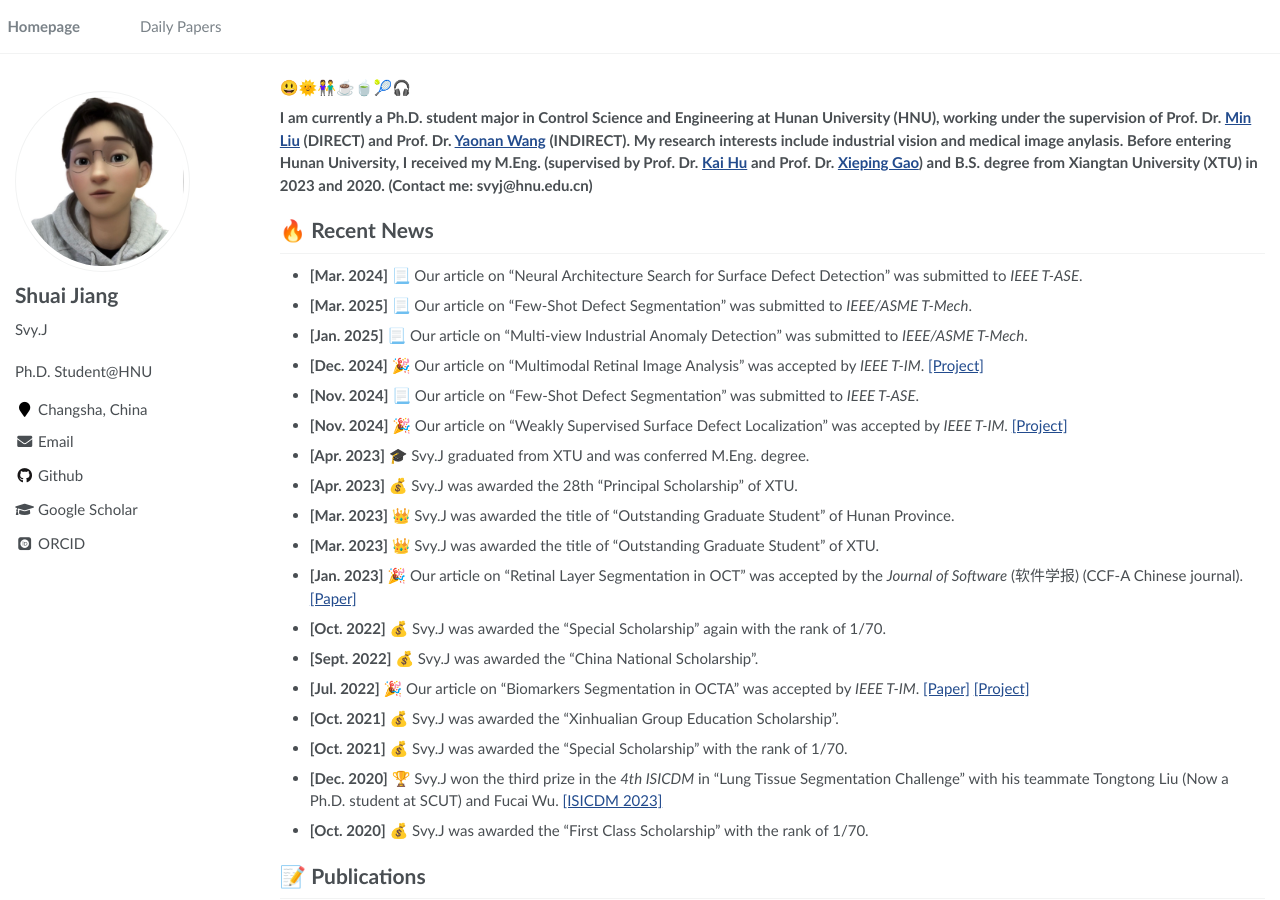
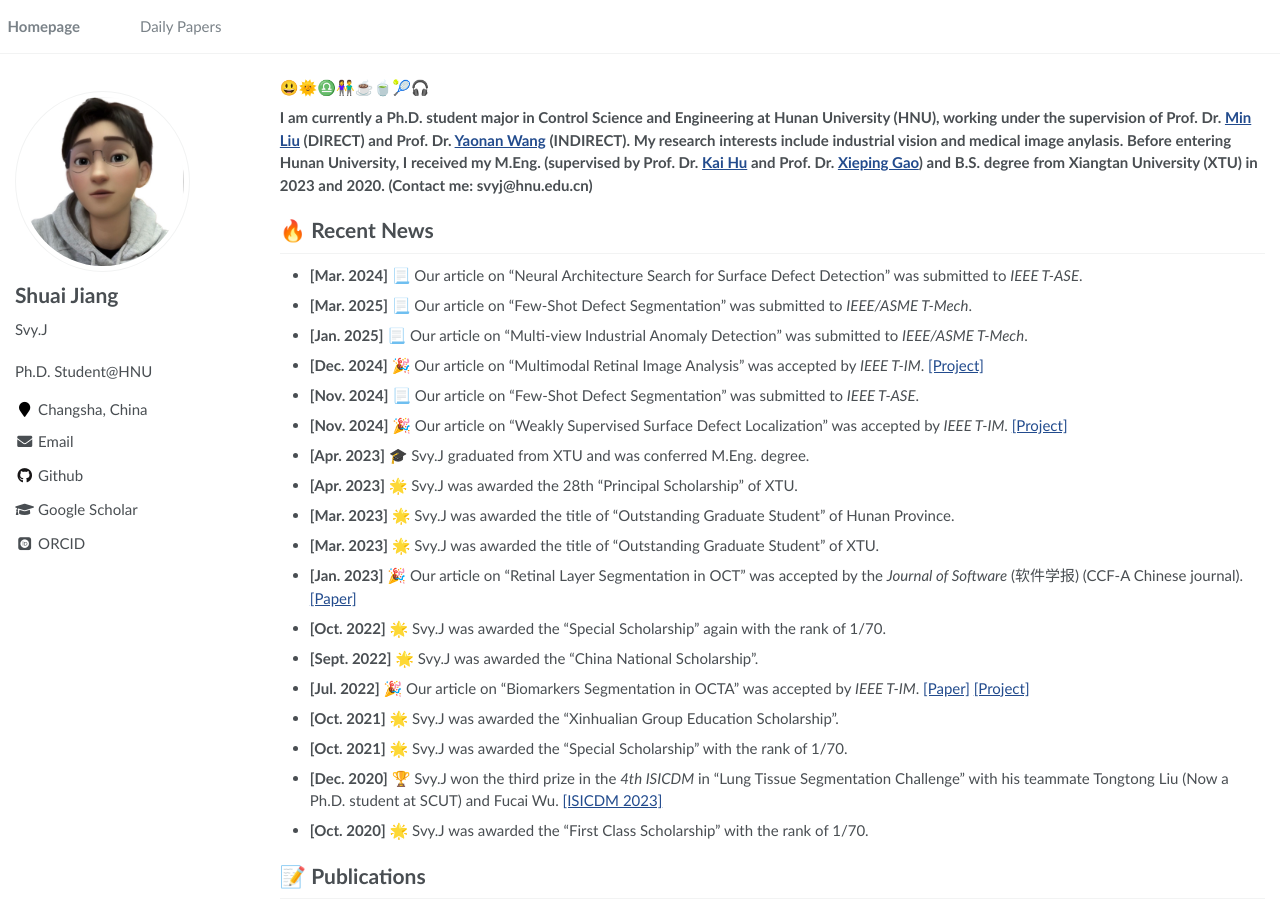
Before and after one commit to SvyJ/svyj.github.io, a Jekyll site: the page built from index.md, in a window 1280 px wide and 900 px high. Built offline with Jekyll 4.4.1, drawn with Linux system fonts in a browser that asks for light colours; some web fonts are replaced.

```diff
--- a/_pages/index.md
+++ b/index.md
@@ -14,7 +14,7 @@ author_profile: true
 
 <span class='anchor' id='about-me'></span>
 
-😃🌞👫☕️🍵🎾🎧
+😃🌞♎️👫☕️🍵🎾🎧
 
 **I am currently a Ph.D. student major in Control Science and Engineering at Hunan University (HNU), working under the supervision of Prof. Dr. [Min Liu](http://eeit.hnu.edu.cn/info/1291/5218.htm) (DIRECT) and Prof. Dr. [Yaonan Wang](http://eeit.hnu.edu.cn/info/1277/4490.htm) (INDIRECT). My research interests include industrial vision and medical image anylasis. Before entering Hunan University, I received my M.Eng. (supervised by Prof. Dr. [Kai Hu](https://jwxy.xtu.edu.cn/info/1147/2508.htm) and Prof. Dr. [Xieping Gao](https://scholar.hunnu.edu.cn/gaoxieping/index.htm)) and B.S. degree from Xiangtan University (XTU) in 2023 and 2020. (Contact me: svyj@hnu.edu.cn)**
 
@@ -34,27 +34,27 @@ author_profile: true
 
 - **[Apr. 2023]** 🎓 Svy.J graduated from XTU and was conferred M.Eng. degree.
 
-- **[Apr. 2023]** 💰 Svy.J was awarded the 28th "Principal Scholarship" of XTU.
+- **[Apr. 2023]** 🌟 Svy.J was awarded the 28th "Principal Scholarship" of XTU.
 
-- **[Mar. 2023]** 👑 Svy.J was awarded the title of "Outstanding Graduate Student" of Hunan Province.
+- **[Mar. 2023]** 🌟 Svy.J was awarded the title of "Outstanding Graduate Student" of Hunan Province.
 
-- **[Mar. 2023]** 👑 Svy.J was awarded the title of "Outstanding Graduate Student" of XTU.
+- **[Mar. 2023]** 🌟 Svy.J was awarded the title of "Outstanding Graduate Student" of XTU.
 
 - **[Jan. 2023]** 🎉 Our article on "Retinal Layer Segmentation in OCT" was accepted by the _Journal of Software_ (软件学报) (CCF-A Chinese journal). [[Paper]](https://www.jos.org.cn/jos/article/abstract/6895)
 
-- **[Oct. 2022]** 💰 Svy.J was awarded the "Special Scholarship" again with the rank of 1/70.
+- **[Oct. 2022]** 🌟 Svy.J was awarded the "Special Scholarship" again with the rank of 1/70.
 
-- **[Sept. 2022]** 💰 Svy.J was awarded the "China National Scholarship".
+- **[Sept. 2022]** 🌟 Svy.J was awarded the "China National Scholarship".
 
 - **[Jul. 2022]** 🎉 Our article on "Biomarkers Segmentation in OCTA" was accepted by _IEEE T-IM_. [[Paper]](https://ieeexplore.ieee.org/document/9837090) [[Project]](https://svyj.github.io/Joint-Seg/)
 
-- **[Oct. 2021]** 💰 Svy.J was awarded the "Xinhualian Group Education Scholarship".
+- **[Oct. 2021]** 🌟 Svy.J was awarded the "Xinhualian Group Education Scholarship".
 
-- **[Oct. 2021]** 💰 Svy.J was awarded the "Special Scholarship" with the rank of 1/70.
+- **[Oct. 2021]** 🌟 Svy.J was awarded the "Special Scholarship" with the rank of 1/70.
 
 - **[Dec. 2020]** 🏆 Svy.J won the third prize in the _4th ISICDM_ in "Lung Tissue Segmentation Challenge" with his teammate Tongtong Liu (Now a Ph.D. student at SCUT) and Fucai Wu. [[ISICDM 2023]](https://svyj.github.io/2022/07/05/017-ISICDM2020)
 
-- **[Oct. 2020]** 💰 Svy.J was awarded the "First Class Scholarship" with the rank of 1/70.
+- **[Oct. 2020]** 🌟 Svy.J was awarded the "First Class Scholarship" with the rank of 1/70.
 
 # 📝 Publications
 
```
